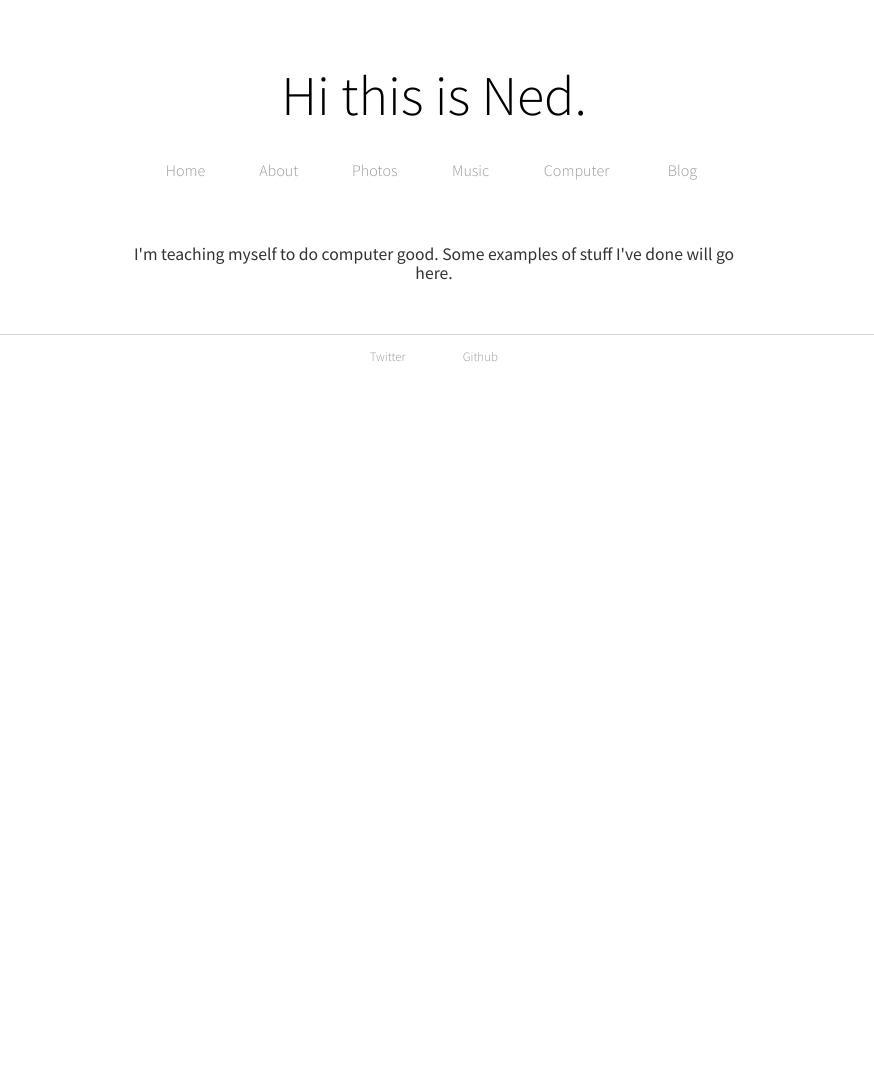
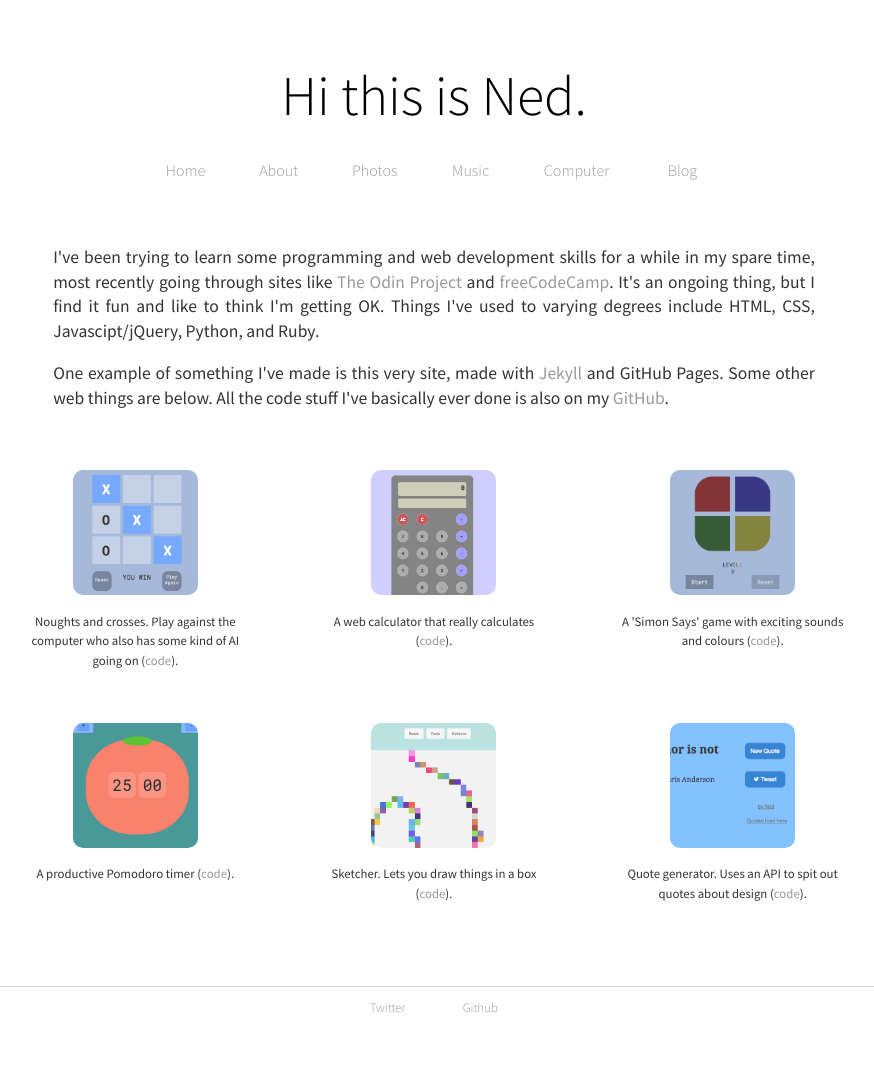
Before and after one commit to thisisned/thisisned.github.io, a Jekyll site: the page built from computer/index.html, in a window 1280 px wide. Shown: the whole page, without its empty margins (206-1080 px from the left). Built offline with Jekyll 4.4.1, drawn with Linux system fonts in a browser that asks for light colours; before the commit the page ends 900 px from its top, so only the background shows below that.

Commit message:
Add computer section

```diff
--- a/computer/index.html
+++ b/computer/index.html
@@ -3,5 +3,39 @@ layout: default
 title: Computer Stuff
 ---
 <div class="blurb">
-  <p>I'm teaching myself to do computer good. Some examples of stuff I've done will go here.</p>
+  <p>I've been trying to learn some programming and web development skills for a while in my spare time, most recently going through sites like <a href="https://www.theodinproject.com/" target="_blank">The Odin Project</a> and <a href="https://www.freecodecamp.org/" target="_blank">freeCodeCamp</a>. It's an ongoing thing, but I find it fun and like to think I'm getting OK. Things I've used to varying degrees include HTML, CSS, Javascipt/jQuery, Python, and Ruby.</p>
+  <p>One example of something I've made is this very site, made with <a href="http://jekyllrb.com/" target="_blank">Jekyll</a> and GitHub Pages. Some other web things are below. All the code stuff I've basically ever done is also on my <a href="https://github.com/thisisned" target="_blank">GitHub</a>.</p>
 </div>
+<div class="computer">
+
+  <div class="computer-block">
+    <a href="https://thisisned.github.io/tic-tac-toe-2/" target="_blank"><img src="/assets/img/comp_ttt.png"></a>
+    <p>Noughts and crosses. Play against the computer who also has some kind of AI going on (<a href="https://github.com/thisisned/tic-tac-toe-2" target="_blank">code</a>).</p>
+  </div>
+
+  <div class="computer-block">
+    <a href="https://thisisned.github.io/calculator/" target="_blank"><img src="/assets/img/comp_calc.png"></a>
+    <p>A web calculator that really calculates (<a href="https://github.com/thisisned/calculator" target="_blank">code</a>).</p>
+  </div>
+
+  <div class="computer-block">
+    <a href="https://thisisned.github.io/simon-says/" target="_blank"><img src="/assets/img/comp_simon.png"></a>
+    <p>A 'Simon Says' game with exciting sounds and colours (<a href="https://github.com/thisisned/simon-says" target="_blank">code</a>).</p>
+  </div>
+
+  <div class="computer-block">
+    <a href="https://thisisned.github.io/pomodoro/" target="_blank"><img src="/assets/img/comp_pomodoro.png"></a>
+    <p>A productive Pomodoro timer (<a href="https://github.com/thisisned/pomodoro" target="_blank">code</a>).</p>
+  </div>
+
+  <div class="computer-block">
+    <a href="https://thisisned.github.io/sketch/" target="_blank"><img src="/assets/img/comp_sketch.png"></a>
+    <p>Sketcher. Lets you draw things in a box (<a href="https://github.com/thisisned/sketch" target="_blank">code</a>).</p>
+  </div>
+
+  <div class="computer-block">
+    <a href="https://thisisned.github.io/quote-generator/" target="_blank"><img src="/assets/img/comp_quote.png"></a>
+    <p>Quote generator. Uses an API to spit out quotes about design (<a href="https://github.com/thisisned/quote-generator" target="_blank">code</a>).</p>
+  </div>
+
+</div>
--- a/css/main.css
+++ b/css/main.css
@@ -28,9 +28,9 @@ nav ul li, footer ul li {
 }
 
 .blurb {
-  max-width: 70%;
+  max-width: 85%;
   margin: 0 auto 40px auto;
-  text-align: center;
+  text-align: justify;
 }
 
 .front-img {
@@ -60,7 +60,7 @@ h1 {
 
 p {
   font-size: 1.1em;
-  line-height: 1.1em;
+  line-height: 1.4em;
   color: #333;
 }
 
@@ -108,3 +108,36 @@ ul.posts li {
 
 .embed-container { position: relative; padding-bottom: 56.25%; height: 0; overflow: hidden; max-width: 100%; }
 .embed-container iframe, .embed-container object, .embed-container embed { position: absolute; top: 0; left: 0; width: 100%; height: 100%; }
+
+/* COMPUTER */
+
+.computer {
+  display: flex;
+  flex-wrap: wrap;
+  justify-content: space-around;
+  text-align: center;
+}
+
+.computer-block {
+  display: block;
+  width: 25%;
+  min-width: 150px;
+  margin: 20px;
+  text-align: center;
+}
+
+.computer-block p {
+  font-size: 0.8em;
+  line-height: 1.5;
+}
+
+.computer-block img {
+  height: 125px;
+  width: 125px;
+  border-radius: 10px;
+  opacity: 0.8;
+}
+
+.computer-block img:hover {
+  opacity: 1;
+}
```
Also changed, not shown: assets/img/comp_calc.png (added), assets/img/comp_pomodoro.png (added), assets/img/comp_quote.png (added), assets/img/comp_simon.png (added), assets/img/comp_sketch.png (added), assets/img/comp_ttt.png (added).
